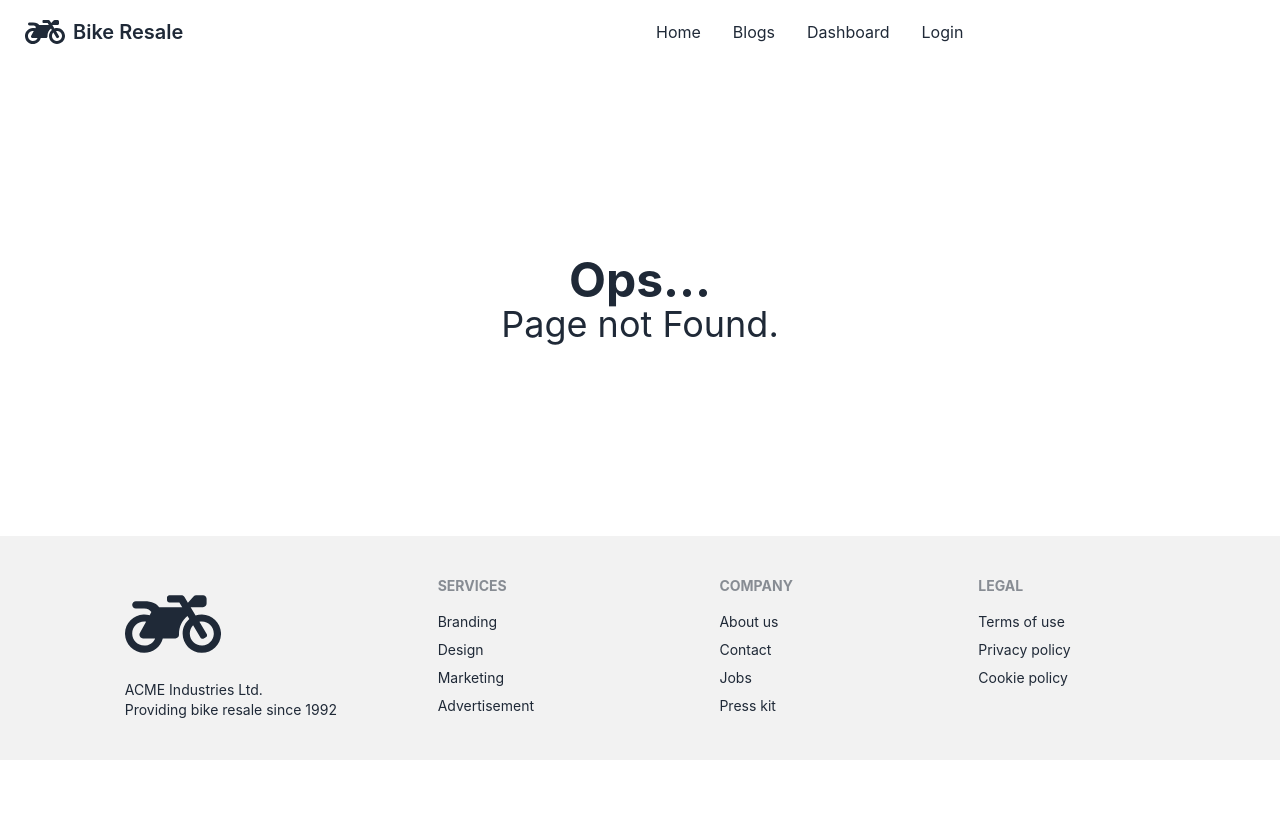
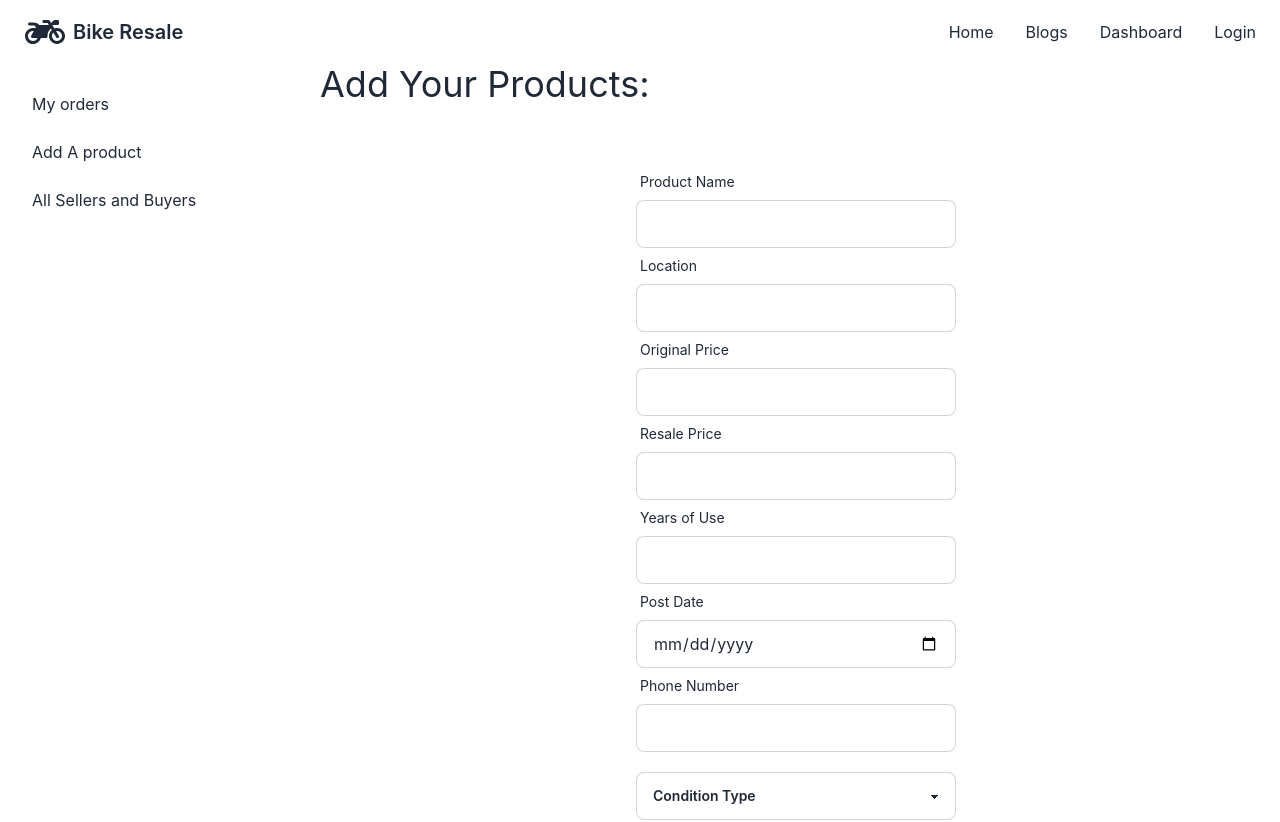
Before and after one commit to Mohammod-Ali/bike-resale, a React (Create React App) app: page /dashboard/addproduct in a window 1280 px wide. Shown: the top 822 px of the page. Before the commit the page ends 800 px from the top, so only its background shows below. Built offline with nearby package versions, Linux system fonts and the light colour scheme; no server answers.

Commit message:
add a product from added

```diff
--- /dev/null
+++ b/src/Pages/Dashboard/AddProduct/AddProduct.js
@@ -0,0 +1,151 @@
+import React from 'react';
+import { useForm } from 'react-hook-form';
+
+const AddProduct = () => {
+    const {register, formState: { errors }, handleSubmit} = useForm()
+
+    const handleSignUp = (data) => {
+        console.log(data)
+    }
+
+
+    return (
+        <div>
+            <h1 className='text-4xl mb-8'>Add Your Products:</h1>
+            <div className="h-[800px]  flex justify-center ">
+
+      <div className="w-96 p-7">
+      {/* <h1 className="text-3xl text-center font-bold"><FaMotorcycle className='h-40 w-80 text-black	'></FaMotorcycle>Sign Up</h1> */}
+
+      <form onSubmit={handleSubmit(handleSignUp)}>
+
+      {/* <div className="form-control w-full max-w-xs">
+          <label className="label">
+            <span className="label-text">Seller Name</span>
+          </label>
+          <input
+            type="text"
+            {...register("seller",
+            {required: 'Seller name is required'})}
+            className="input input-bordered w-full max-w-xs"
+          />
+          {errors.seller && <p className='text-red-600'>{errors.seller?.message}</p>}
+        </div> */}
+      <div className="form-control w-full max-w-xs">
+          <label className="label">
+            <span className="label-text">Product Name</span>
+          </label>
+          <input
+            type="text"
+            {...register("product",
+            {required: 'Product name is required'})}
+            className="input input-bordered w-full max-w-xs"
+          />
+          {errors.product && <p className='text-red-600'>{errors.product?.message}</p>}
+        </div>
+      <div className="form-control w-full max-w-xs">
+          <label className="label">
+            <span className="label-text">Location</span>
+          </label>
+          <input
+            type="text"
+            {...register("location",
+            {required: 'Location is required'})}
+            className="input input-bordered w-full max-w-xs"
+          />
+          {errors.location && <p className='text-red-600'>{errors.location?.message}</p>}
+        </div>
+      <div className="form-control w-full max-w-xs">
+          <label className="label">
+            <span className="label-text">Original Price</span>
+          </label>
+          <input
+            type="number"
+            {...register("originalPrice",
+            {required: 'Original price is required'})}
+            className="input input-bordered w-full max-w-xs"
+          />
+          {errors.originalPrice && <p className='text-red-600'>{errors.originalPrice?.message}</p>}
+        </div>
+      <div className="form-control w-full max-w-xs">
+          <label className="label">
+            <span className="label-text">Resale Price</span>
+          </label>
+          <input
+            type="number"
+            {...register("resalePrice",
+            {required: 'Resale Price is required'})}
+            className="input input-bordered w-full max-w-xs"
+          />
+          {errors.resalePrice && <p className='text-red-600'>{errors.resalePrice?.message}</p>}
+        </div>
+      <div className="form-control w-full max-w-xs">
+          <label className="label">
+            <span className="label-text">Years of Use</span>
+          </label>
+          <input
+            type="number"
+            {...register("useTime",
+            {required: 'Years of use is required'})}
+            className="input input-bordered w-full max-w-xs"
+          />
+          {errors.useTime && <p className='text-red-600'>{errors.useTime?.message}</p>}
+        </div>
+      <div className="form-control w-full max-w-xs">
+          <label className="label">
+            <span className="label-text">Post Date</span>
+          </label>
+          <input
+            type="date"
+            {...register("postDate",
+            {required: 'Post date is required'})}
+            className="input input-bordered w-full max-w-xs"
+          />
+          {errors.postDate && <p className='text-red-600'>{errors.postDate?.message}</p>}
+        </div>
+      <div className="form-control w-full max-w-xs">
+          <label className="label">
+            <span className="label-text">Phone Number</span>
+          </label>
+          <input
+            type="number"
+            {...register("phoneNumber",
+            {required: 'Phone Number is required'})}
+            className="input input-bordered w-full max-w-xs"
+          />
+          {errors.phoneNumber && <p className='text-red-600'>{errors.phoneNumber?.message}</p>}
+        </div>
+       {/* dropdown */}
+        <select  className="select select-bordered w-full max-w-xs mt-5" {...register("condition", { required: 'Select a option' })}>
+        <option value="">Condition Type</option>
+        <option value="excellent">Excellent</option>
+        <option value="good">Good</option>
+        <option value="fair">Fair</option>
+      </select>
+      {errors.condition && <p className='text-red-600'>{errors.condition?.message}</p>}
+
+      {/* <div className="form-control w-full max-w-xs">
+          <label className="label">
+            <span className="label-text">Add a Photo</span>
+          </label>
+          <input
+            type="file"
+            {...register("img", {required: 'Add a Picture'
+        })}
+            className="input input-bordered w-full max-w-xs"
+          />
+           {errors.img && <p className='text-red-600'>{errors.img?.message}</p>}
+
+        </div> */}
+
+      <input className="btn btn-outline w-full mt-8" value='save' type="submit" />
+
+    </form>
+
+      </div>
+    </div>
+        </div>
+    );
+};
+
+export default AddProduct;
--- /dev/null
+++ b/src/Pages/Dashboard/AllBuyerAndSeller/AllBuyerAndSeller.js
@@ -0,0 +1,47 @@
+import React from 'react';
+
+const AllBuyerAndSeller = () => {
+    return (
+        <div>
+            <h1 className='text-4xl mb-8'>All Byer And Seller:</h1>
+            <div className="overflow-x-auto">
+  <table className="table w-full">
+
+    <thead>
+      <tr>
+        <th></th>
+        <th>Name</th>
+        <th>Job</th>
+        <th>Favorite Color</th>
+      </tr>
+    </thead>
+    <tbody>
+
+      <tr>
+        <th>1</th>
+        <td>Cy Ganderton</td>
+        <td>Quality Control Specialist</td>
+        <td>Blue</td>
+      </tr>
+
+      <tr >
+        <th>2</th>
+        <td>Hart Hagerty</td>
+        <td>Desktop Support Technician</td>
+        <td>Purple</td>
+      </tr>
+
+      <tr>
+        <th>3</th>
+        <td>Brice Swyre</td>
+        <td>Tax Accountant</td>
+        <td>Red</td>
+      </tr>
+    </tbody>
+  </table>
+</div>
+        </div>
+    );
+};
+
+export default AllBuyerAndSeller;
--- /dev/null
+++ b/src/Pages/Dashboard/MyOrder/MyOrder.js
@@ -0,0 +1,45 @@
+import React from "react";
+
+const MyOrder = () => {
+  return (
+    <div>
+      <h1 className="text-4xl mb-8">My Orders:</h1>
+      <div className="overflow-x-auto">
+        <table className="table w-full">
+          <thead>
+            <tr>
+              <th></th>
+              <th>Name</th>
+              <th>Job</th>
+              <th>Favorite Color</th>
+            </tr>
+          </thead>
+          <tbody>
+            <tr>
+              <th>1</th>
+              <td>Cy Ganderton</td>
+              <td>Quality Control Specialist</td>
+              <td>Blue</td>
+            </tr>
+
+            <tr>
+              <th>2</th>
+              <td>Hart Hagerty</td>
+              <td>Desktop Support Technician</td>
+              <td>Purple</td>
+            </tr>
+
+            <tr>
+              <th>3</th>
+              <td>Brice Swyre</td>
+              <td>Tax Accountant</td>
+              <td>Red</td>
+            </tr>
+          </tbody>
+        </table>
+      </div>
+    </div>
+  );
+};
+
+export default MyOrder;
--- a/src/Pages/Shared/Navbar/Navbar.js
+++ b/src/Pages/Shared/Navbar/Navbar.js
@@ -36,7 +36,7 @@ const Navbar = () => {
   );
 
   return (
-    <div className="navbar bg-base-100">
+    <div className="navbar bg-base-100 flex justify-between">
       <div className="navbar-start">
         <div className="dropdown">
           <label tabIndex={0} className="btn btn-ghost lg:hidden">
@@ -69,6 +69,12 @@ const Navbar = () => {
           {menuItems}
         </ul>
       </div>
+      <label htmlFor='dashboard-drawer' tabIndex={2} className="btn btn-ghost lg:hidden">
+      <FaMotorcycle className="w-10 h-10 mr-2 "></FaMotorcycle>
+
+              {/* <svg xmlns="http://www.w3.org/2000/svg" className="h-5 w-5" fill="none" viewBox="0 0 24 24" stroke="currentColor"><path strokeLinecap="round" strokeLinejoin="round" strokeWidth="2" d="M4 6h16M4 12h8m-8 6h16" /></svg> */}
+
+            </label>
     </div>
   );
 };
--- a/src/Pages/Signup/Signup.js
+++ b/src/Pages/Signup/Signup.js
@@ -31,7 +31,8 @@ const Signup = () => {
             }
             updateUser(userInfo)
             .then(() => {
-
+              // call the save user function
+              saveUser(data.name, data.email, data.category)
             })
             .catch(err => console.log(err))
 
@@ -51,6 +52,7 @@ const Signup = () => {
         const user = res.user;
         console.log(user)
 
+
         navigate('/')
       })
       .catch(error => {
@@ -58,6 +60,23 @@ const Signup = () => {
         setSignUpError(error.message)
       })
     }
+
+    // save users to db
+    const saveUser = (name, email, category) => {
+      const user = { name, email, category };
+      fetch("http://localhost:5000/users", {
+        method: "POST",
+        headers: {
+          "content-type": "application/json",
+        },
+        body: JSON.stringify(user),
+      })
+        .then((res) => res.json())
+        .then((data) => {
+
+        });
+    };
+
 
     return (
         <div className="h-[800px]  flex justify-center items-center">
--- a/src/layout/DashboardLayout.js
+++ b/src/layout/DashboardLayout.js
@@ -1,8 +1,8 @@
-import React from 'react';
-import { Link, Outlet } from 'react-router-dom';
+import React from "react";
+import { Link, Outlet } from "react-router-dom";
+import Footer from "../Pages/Shared/Footer/Footer";
 
-import Navbar from '../Pages/Shared/Navbar/Navbar';
-
+import Navbar from "../Pages/Shared/Navbar/Navbar";
 
 const DashboardLayout = () => {
   // const { user } = useContext(AuthContext)
@@ -12,28 +12,39 @@ const DashboardLayout = () => {
     <div>
       <Navbar></Navbar>
       <div className="drawer drawer-mobile">
-  <input id="dashboard-drawer" type="checkbox" className="drawer-toggle" />
+        <input
+          id="dashboard-drawer"
+          type="checkbox"
+          className="drawer-toggle"
+        />
         <div className="drawer-content ">
           <Outlet></Outlet>
-
         </div>
         <div className="drawer-side">
           <label htmlFor="dashboard-drawer" className="drawer-overlay"></label>
-    <ul className="menu p-4 w-80 text-base-content">
-
-      <li><Link to='/dashboard'>My Dashboard</Link></li>
+          <ul className="menu p-4 w-80 bg-base-100 text-base-content">
+            {/* <li>
+              <Link to="/dashboard">My Dashboard</Link>
+            </li> */}
             {
               <>
-        <li><Link to='/dashboard/allorders'>My orders</Link></li>
-        <li><Link to='/dashboard/addproduct'>Add A product</Link></li>
-        <li><Link to='/dashboard/allbuyerandseller'>All Sellers and Buyers </Link></li>
+                <li>
+                  <Link to="/dashboard">My orders</Link>
+                </li>
+                <li>
+                  <Link to="/dashboard/addproduct">Add A product</Link>
+                </li>
+                <li>
+                  <Link to="/dashboard/allbuyerandseller">
+                    All Sellers and Buyers
+                  </Link>
+                </li>
               </>
-
             }
           </ul>
-
         </div>
       </div>
+      <Footer></Footer>
     </div>
   );
 };
```
Also changed, not shown: src/Routes/Routes/Routes.js (+13 -2 lines). Lines whose indentation alone changed are shown as unchanged.
